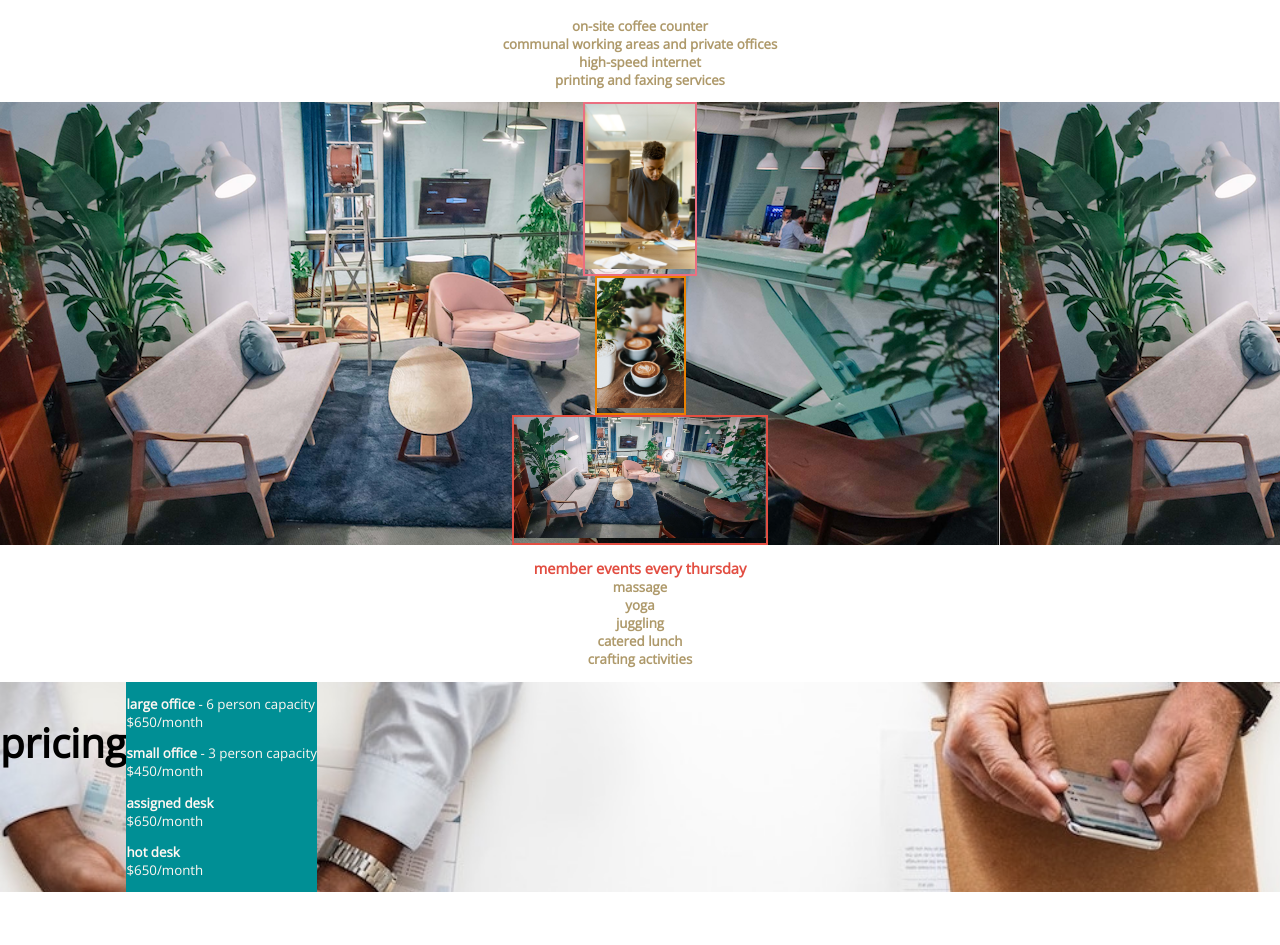
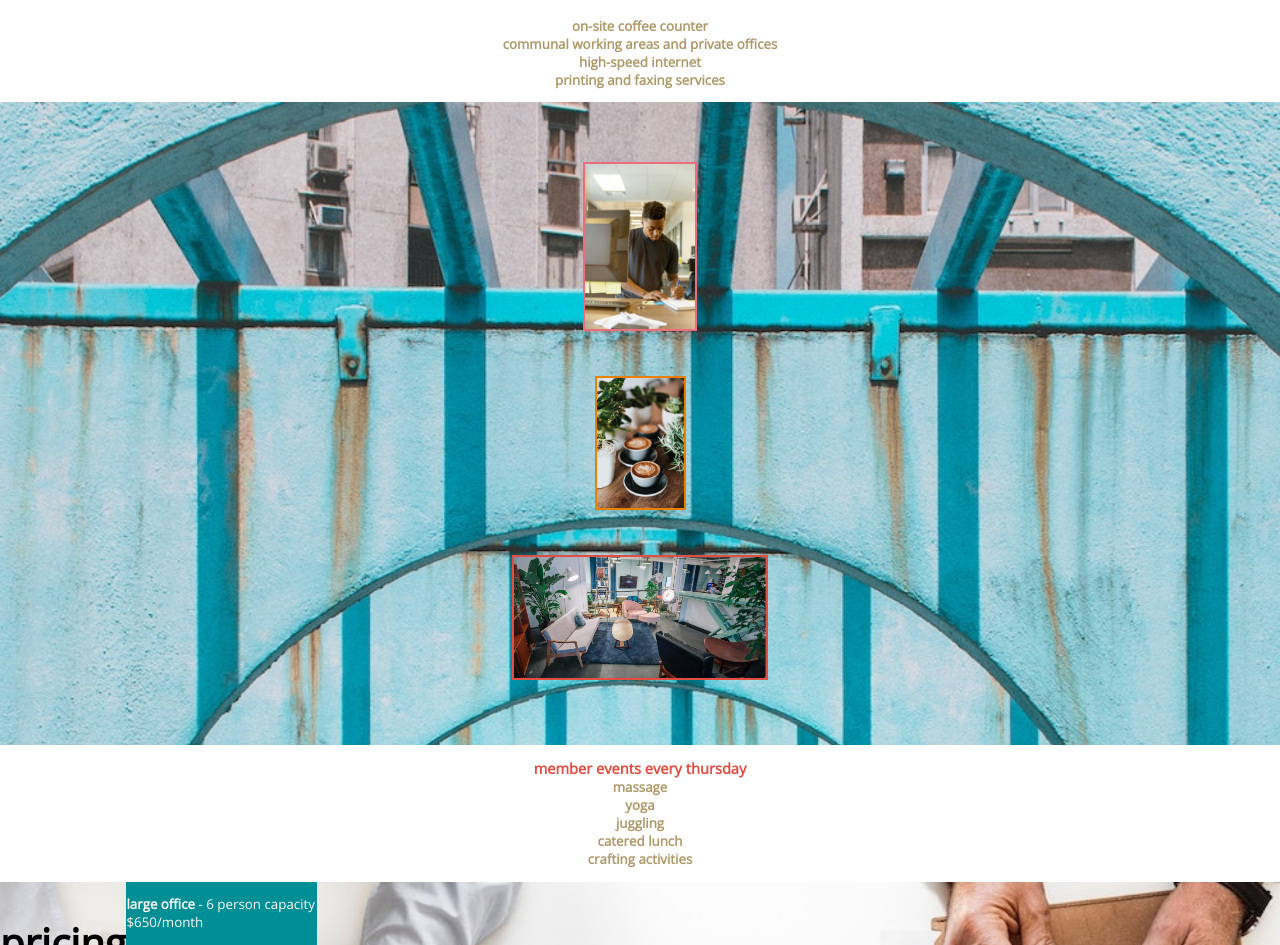
Before and after one commit to Dawnabelle/share-space, a website: page index.html in a window 1280 px wide. Shown: the part 2297-3242 px from the top of the page. Drawn offline with nearby package versions, Linux system fonts and the light colour scheme; files whose address does not match are found by name.

Commit message:
positioning of image blocks

```diff
--- a/index.html
+++ b/index.html
@@ -71,16 +71,16 @@
 
     <div class="image-display">
 
-      <div class="worker">
-        <img src="./img/dude.jpg" alt="entrepreneur working at share space">
+      <div>
+        <img class="worker" src="./img/dude.jpg" alt="entrepreneur working at share space">
       </div>
 
-      <div class="coffee">
-        <img src="./img/coffee.jpg" alt="three lattes surrounded by green plants">
+      <div>
+        <img class="coffee" src="./img/coffee.jpg" alt="three lattes surrounded by green plants">
       </div>
 
-      <div class="lounge">
-        <img src="./img/meeting-area-small.png" alt="the loung-style meeting area at share space">
+      <div>
+        <img class="lounge" src="./img/meeting-area-small.png" alt="the loung-style meeting area at share space">
       </div>
 
     </div>
--- a/sass/components/_amenities.scss
+++ b/sass/components/_amenities.scss
@@ -2,7 +2,11 @@
   display: flex;
   align-items: center;
   text-align: center;
-
+}
+.free-trial {
+  display: flex;
+  align-items: center;
+  text-align: center;
 }
 
 .amenities {
--- a/sass/components/_image-block.scss
+++ b/sass/components/_image-block.scss
@@ -1,17 +1,22 @@
 .image-display {
-  background-image: url('.img/meeting-area-small.png');
+  background-image: url('./../img/circle-small.jpeg');
+  background-size: cover;
   display: flex;
-  justify-content: center;
+  justify-content: space-between;
   flex-direction: column;
   align-items: center;
+  padding: 60px 0 60px 0;
+
 }
 .worker {
   border: 2px solid $coolpink;
   max-width: 110px;
+  margin-bottom: 40px;
 }
 .coffee {
   border: 2px solid $orange;
   max-width: 87px;
+  margin-bottom: 40px;
 }
 .lounge {
   border: 2px solid $hotpink;
```
Also changed, not shown: css/main.css.
